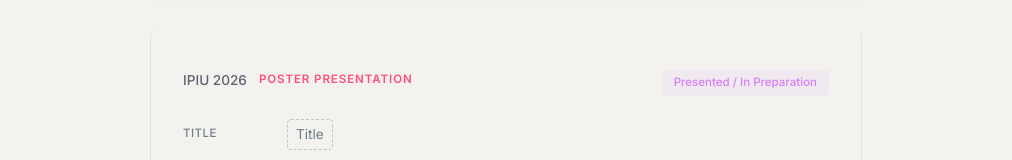
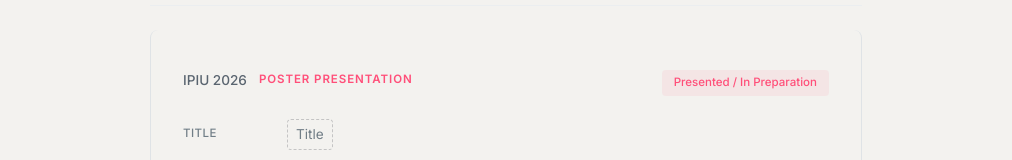
Before and after one commit to sonluos/woochive, a React (Vite) app: page /research in a window 1280 px wide. Shown: the part 421-581 px from the top of the page, without its empty margins (134-1146 px from the left). Built offline with nearby package versions, Linux system fonts and the light colour scheme.

Commit message:
style: unify all content accent elements to #FF4F79
- Change --accent from #D57FF4 to #FF4F79 so tags, badges, links, status indicators all use hot pink
- Keep --gradient-brand (#717E87 → #D57FF4) only for 'Woochive' brand text
- Dark mode accent updated to #FF6B8F (lighter variant)

```diff
--- a/src/pages/Foundations.css
+++ b/src/pages/Foundations.css
@@ -85,7 +85,7 @@
 .foundation-card__status--studying {
   color: var(--accent);
   background: var(--accent-bg);
-  border: 1px solid rgba(213, 127, 244, 0.2);
+  border: 1px solid rgba(255, 79, 121, 0.2);
 }
 
 .foundation-card__status--planned {
--- a/src/styles/variables.css
+++ b/src/styles/variables.css
@@ -9,12 +9,12 @@
   --paper-2:    #f3f2ef;
   --paper-3:    #eceae5;
 
-  --accent:     #D57FF4;   /* vibrant purple — creative energy */
-  --accent-dim: #e0a4f7;
-  --accent-bg:  rgba(213, 127, 244, 0.08);
+  --accent:     #FF4F79;   /* hot pink — primary accent for all content elements */
+  --accent-dim: #ff7a9a;
+  --accent-bg:  rgba(255, 79, 121, 0.08);
   --accent-2:   #717E87;  /* steel blue-gray — academic calm */
   --accent-2-bg: rgba(113, 126, 135, 0.08);
-  --accent-hot: #FF4F79;  /* hot pink — hover & interaction points */
+  --accent-hot: #FF4F79;  /* same as accent — unified */
   --accent-hot-dim: #ff7a9a;
   --accent-hot-bg: rgba(255, 79, 121, 0.08);
 
@@ -82,7 +82,7 @@
 
   /* legacy compat */
   --color-purple: var(--accent);
-  --color-purple-dark: #b85ee0;
+  --color-purple-dark: #e63d65;
   --bg-primary: var(--paper);
   --bg-secondary: var(--paper-2);
   --bg-tertiary: var(--paper-3);
@@ -109,7 +109,7 @@
   --shadow-card-hover: var(--shadow-lg);
   --transition-base: var(--ease);
   --transition-fast: 160ms cubic-bezier(0.4, 0, 0.2, 1);
-  --gradient-purple: linear-gradient(135deg, var(--accent) 0%, #b85ee0 100%);
+  --gradient-purple: linear-gradient(135deg, var(--accent) 0%, #e63d65 100%);
   --header-height: var(--nav-h);
 }
 
@@ -124,9 +124,9 @@
     --paper-2:    #1e1d1a;
     --paper-3:    #272520;
 
-    --accent:     #e0a4f7;
-    --accent-dim: #D57FF4;
-    --accent-bg:  rgba(224, 164, 247, 0.10);
+    --accent:     #FF6B8F;
+    --accent-dim: #ff8faa;
+    --accent-bg:  rgba(255, 107, 143, 0.10);
     --accent-2:   #9aa5ad;
     --accent-2-bg: rgba(154, 165, 173, 0.10);
     --accent-hot: #FF6B8F;
```
